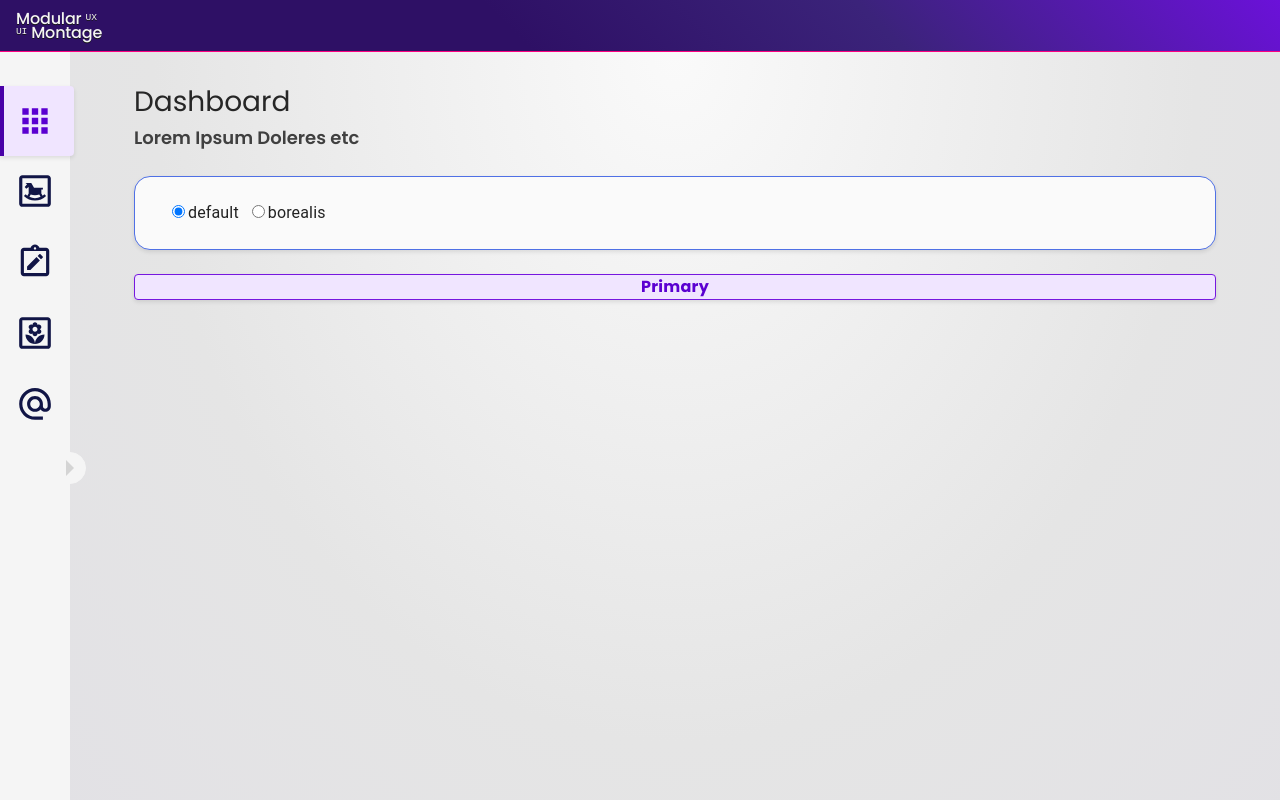
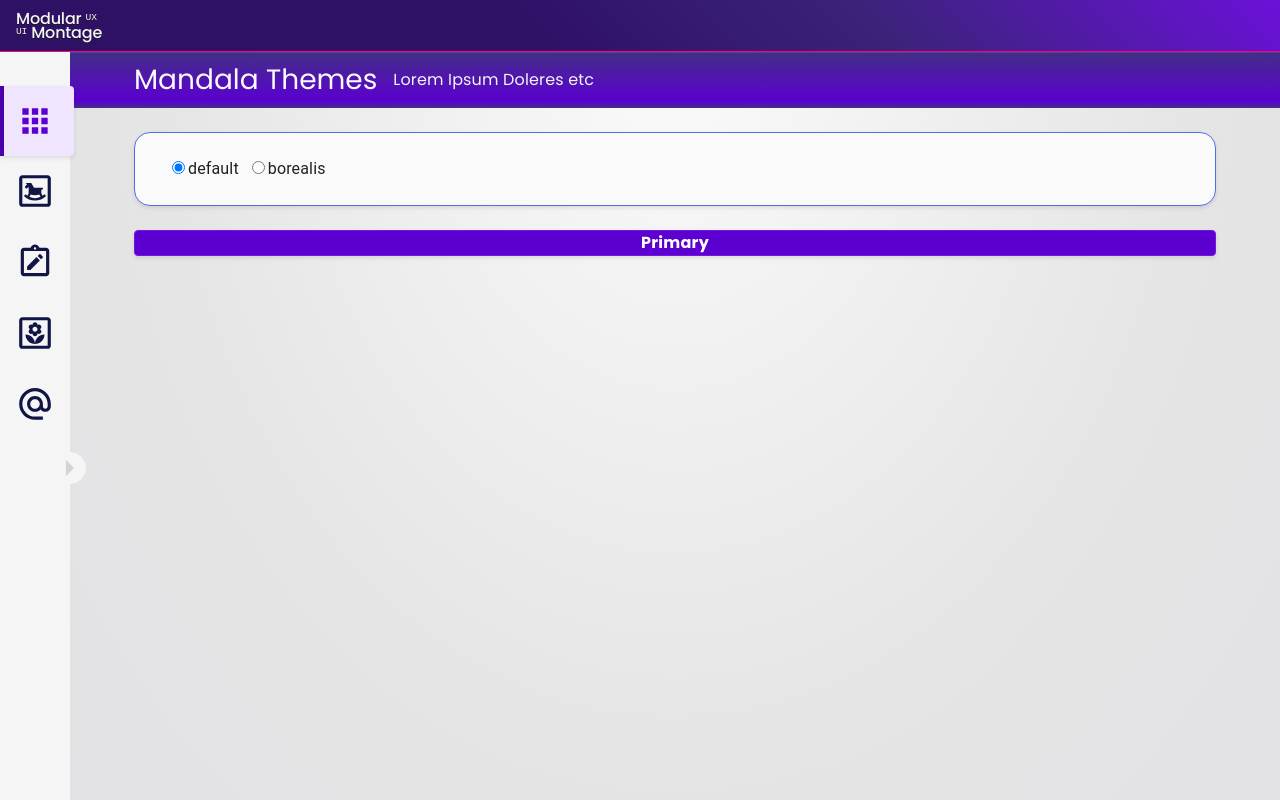
Before and after one commit to k3vnb/modular_montage, a React (Create React App) app: page /dashboard in a window 1280 px wide. Built offline with nearby package versions, Linux system fonts and the light colour scheme.

Commit message:
create hero element and style page titles

```diff
--- /dev/null
+++ b/src/global/components/Hero/Hero.tsx
@@ -0,0 +1,14 @@
+import { Box, styled } from '@mui/system';
+import { MAIN_CONTENT_PAGE_PADDING } from 'layouts/constants';
+
+export const Hero = styled(Box)(({ theme }) => ({
+  display: 'flex',
+  padding: theme.spacing(1.25, MAIN_CONTENT_PAGE_PADDING.X_SM),
+  marginLeft: theme.spacing(-MAIN_CONTENT_PAGE_PADDING.X_SM),
+  marginRight: theme.spacing(-MAIN_CONTENT_PAGE_PADDING.X_SM),
+  [theme.breakpoints.down('sm')]: {
+    padding: theme.spacing(0, MAIN_CONTENT_PAGE_PADDING.X_XXS),
+    marginLeft: theme.spacing(-MAIN_CONTENT_PAGE_PADDING.X_XXS),
+    marginRight: theme.spacing(-MAIN_CONTENT_PAGE_PADDING.X_XXS),
+  },
+}));
--- /dev/null
+++ b/src/global/components/Hero/index.ts
@@ -0,0 +1 @@
+export { Hero } from './Hero';
--- a/src/global/components/PageTitle/PageTitle.tsx
+++ b/src/global/components/PageTitle/PageTitle.tsx
@@ -1,5 +1,7 @@
-import { Stack, styled } from '@mui/system';
+import { styled } from '@mui/system';
 import { Typography } from '../Typography';
+import { Hero } from '../Hero/Hero';
+import { MAIN_CONTENT_PAGE_PADDING } from 'layouts/constants';
 
 type Props = {
   title: string;
@@ -8,17 +10,29 @@ type Props = {
 
 export const PageTitle = ({ title, description }: Props): JSX.Element => {
   return (
-    <Stack gap={0.5}>
+    <Hero
+      flexDirection="row"
+      alignItems="center"
+      gap={2}
+      marginTop={theme => ({
+        xxs: theme.spacing(-MAIN_CONTENT_PAGE_PADDING.Y_XXS),
+        sm: theme.spacing(-MAIN_CONTENT_PAGE_PADDING.Y_SM),
+      })}
+      sx={{
+        background: theme =>  `linear-gradient(0deg, ${theme.styles.primary.shades.dark[0]} 0%, ${theme.styles.primary.main} 12%, ${theme.styles.primary.shades.dark[0]} 99%, transparent 100%)`,
+      }}
+    >
       <StyledTitle component="h2">{title}</StyledTitle>
       {description && <StyledDescription component="p">{description}</StyledDescription>}
-    </Stack>
+    </Hero>
   );
 };
 
 const StyledTitle = styled(Typography.H3)(({ theme }) => ({
-  color: theme.styles.neutral[80],
+  color: theme.styles.neutral[5],
 }));
 
-const StyledDescription = styled(Typography.H4)(({ theme }) => ({
-  color: theme.styles.neutral[70],
+const StyledDescription = styled(Typography.H5)(({ theme }) => ({
+  color: theme.styles.neutral[10],
+  fontWeight: 400,
 }));
--- a/src/layouts/AppLayout.elements.tsx
+++ b/src/layouts/AppLayout.elements.tsx
@@ -1,6 +1,7 @@
 import React, { type PropsWithChildren } from 'react';
 import { useLocation } from 'react-router-dom';
 import { Box, Stack } from '@mui/system';
+import { MAIN_CONTENT_PAGE_PADDING } from './constants';
 
 type Props = {
   debugMode?: boolean;
@@ -68,13 +69,6 @@ const Sidebar = ({ children, debugMode }: LayoutProps): JSX.Element => {
   );
 };
 
-// offset values for full width elements
-export const MAIN_CONTENT_PADDING_Y_XS = 4;
-export const MAIN_CONTENT_PADDING_Y_SM = 4;
-export const MAIN_CONTENT_PADDING_X_XS = 2;
-export const MAIN_CONTENT_PADDING_LEFT_SM = 8;
-export const MAIN_CONTENT_PADDING_RIGHT_SM = 8;
-
 const MainContent = ({ children, debugMode }: LayoutProps): JSX.Element => {
   const { pathname } = useLocation();
   const ref = React.useRef<HTMLDivElement>(null);
@@ -106,14 +100,12 @@ const MainContent = ({ children, debugMode }: LayoutProps): JSX.Element => {
           minHeight: '100%',
           padding: theme => ({
             xxs: theme.spacing(
-              MAIN_CONTENT_PADDING_Y_XS,
-              MAIN_CONTENT_PADDING_X_XS,
+              MAIN_CONTENT_PAGE_PADDING.Y_XXS,
+              MAIN_CONTENT_PAGE_PADDING.X_XXS,
             ),
             sm: theme.spacing(
-              MAIN_CONTENT_PADDING_Y_SM,
-              MAIN_CONTENT_PADDING_RIGHT_SM,
-              MAIN_CONTENT_PADDING_Y_SM,
-              MAIN_CONTENT_PADDING_LEFT_SM,
+              MAIN_CONTENT_PAGE_PADDING.Y_SM,
+              MAIN_CONTENT_PAGE_PADDING.X_SM,
             ),
           }),
           background: theme => debugMode ? 'rgb(242, 0, 255)' : theme.styles.elements.main.gradients?.[0] || theme.styles.elements.main.surface[0],
--- /dev/null
+++ b/src/layouts/constants.ts
@@ -0,0 +1,7 @@
+// offset values for full width elements when provided to MUI system 'spacing' function
+export const MAIN_CONTENT_PAGE_PADDING = {
+  Y_XXS: 4,
+  Y_SM: 4,
+  X_XXS: 2,
+  X_SM: 8,
+};
--- a/src/pages/Dashboard/Dashboard.tsx
+++ b/src/pages/Dashboard/Dashboard.tsx
@@ -1,4 +1,3 @@
-import React from 'react';
 import { Box } from '@mui/system';
 import { PageTitle } from 'global/components/PageTitle';
 import { useGlobalContext } from 'contexts/GlobalContext';
@@ -7,14 +6,13 @@ import { ThemeButton } from 'global/components/Buttons';
 import { Tile } from 'global/components/Tile/Tile';
 
 export const Dashboard = (): JSX.Element => {
-  const ref = React.useRef<HTMLButtonElement>(null);
   return (
     <Box display="flex" flexDirection="column" gap={3}>
-      <PageTitle title="Dashboard" description="Lorem Ipsum Doleres etc" />
+      <PageTitle title="Mandala Themes" description="Lorem Ipsum Doleres etc" />
       <Tile showBorder variant="info" elevation={1}>
         <ThemeRadioButtons />
       </Tile>
-      <ThemeButton ref={ref} text="Primary" />
+      <ThemeButton filled text="Primary" />
     </Box>
   );
 };
--- a/src/theme/palettes/defaultPalette.ts
+++ b/src/theme/palettes/defaultPalette.ts
@@ -17,9 +17,9 @@ const palette = {
         100: colors.mutedBlue['900']
       },
       dark: {
-        0: colors.mutedPurple['800'],
-        1: colors.mutedPurple['900'],
-        2: colors.mutedPurple['950'],
+        0: colors.mutedPurple[700],
+        1: colors.mutedPurple[800],
+        2: colors.mutedPurple[950],
       },
       gradient: {
         0: `linear-gradient(45deg, ${colors.mutedPurple['900']} 40%, ${colors.mutedPurple['800']} 68%, ${colors.blueViolet['600']} 100%)`,
```
